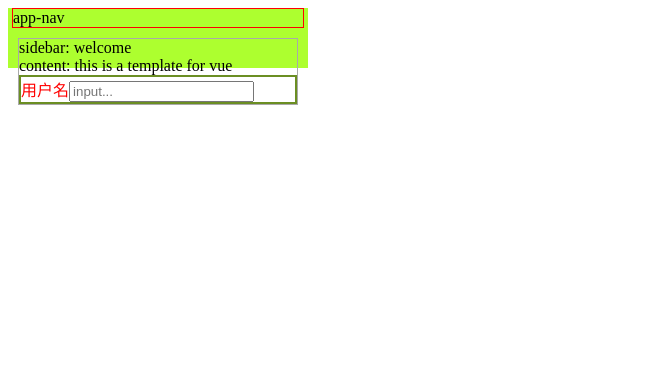
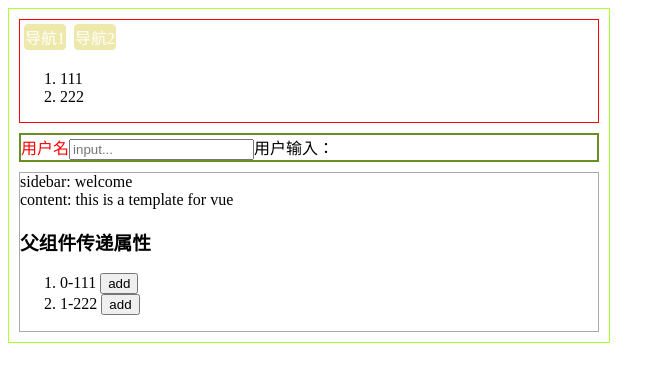
Before and after one commit to yunyixin/vue-demo, a Vue app: page / in a window 1280 px wide. Shown: the top 382 px of the page, without its empty margins (0-665 px from the left). Built offline with nearby package versions, Linux system fonts and the light colour scheme.

Commit message:
feat(): add componnent

```diff
--- a/package.json
+++ b/package.json
@@ -5,7 +5,9 @@
   "main": "index.js",
   "scripts": {
     "start": "NODE_ENV=development webpack-dev-server --hot",
-    "test": "echo \"Error: no test specified\" && exit 1"
+    "test": "echo \"Error: no test specified\" && exit 1",
+    "lint": "eslint src",
+    "precommit": "npm run lint"
   },
   "author": "yunyixin",
   "license": "ISC",
--- a/src/App.vue
+++ b/src/App.vue
@@ -1,35 +1,87 @@
 <template>
     <div id="app">
-        <div class="nav"> app-nav </div>
+        <div class="nav">
+            <!-- 单组件必须小写，不能自闭合 -->
+            <nav-bar></nav-bar>
+            <ol>
+                <todo-item
+                        v-for="(item, index) in lists"
+                        v-bind:list="item"
+                        v-bind:key="index">
+                </todo-item>
+            </ol>
+        </div>
+        <div class="input">
+            <normal-input></normal-input>
+        </div>
         <div class="view">
             <div> sidebar: {{msg}}</div>
             <div>content: {{content}}</div>
-            <normal-input></normal-input>
+            <list :lists="lists" title="父组件传递属性" @click="onAdd"></list>
         </div>
     </div>
 
 </template>
 
 <script>
-  import normalInput from './components/input.vue';
+  import Vue from 'vue';
+  import NormalInput from './components/input.vue';
+  import NavBar from './components/navbar.vue';
+  import List from './components/list.vue';
+
+  console.log('vue', Vue.component());
+
+  // 定义组件构造器
+  // const MyComponent = Vue.extend({/* 选项 */});
+
+  // 注册全局组件
+  Vue.component('todo-item', {
+    template: '<li>{{list.text}}</li>',
+    props: ['list']
+  });
+
+  /* Vue.component('user-input', {
+   functional: true, // 函数化组件
+   render: function(createElement, context) {
+
+   },
+   props: {}
+   });*/
 
   export default{
     name: 'app',
+
     data() {
       return {
         msg: 'welcome',
-        content: 'this is a template for vue'
+        content: 'this is a template for vue',
+        lists: [{
+          text: '111'
+        }, {
+          text: '222'
+        }]
       };
     },
-    components: {normalInput}
+
+    methods: {
+      onAdd() {
+        this.lists.push({text: '新增'});
+      }
+    },
+
+    components: {NormalInput, NavBar, List}
   };
 </script>
 
-<style>
+<style lang="scss">
     #app {
-        width: 300px;
-        height: 60px;
-        background: greenyellow;
+        width: 600px;
+        height: 100%;
+        border: 1px solid greenyellow;
+
+        & > div {
+            margin: 10px;
+        }
     }
 
     .nav {
--- a/src/components/input.vue
+++ b/src/components/input.vue
@@ -1,7 +1,14 @@
 <template>
     <div class="custom-input">
         <label>{{label}}</label>
-        <input placeholder="input...">
+        <!--
+            相当于以下的语法糖：
+            <input v-bind:value="name" v-on:input="name = $event.target.value">
+            在组件中相当于
+            <foo v-bind:value="name" v-on:input="name = arguments[0]"></foo>
+        -->
+        <input placeholder="input..." v-model="value">
+        <span>用户输入： {{value}}</span>
     </div>
 </template>
 
@@ -9,7 +16,8 @@
   export default {
     data() {
       return {
-        label: '用户名'
+        label: '用户名',
+        value: ''
       };
     }
   };
--- /dev/null
+++ b/src/components/list.vue
@@ -0,0 +1,35 @@
+<template>
+    <div class="list">
+        <h3>{{title}}</h3>
+        <ol>
+            <li v-for="(item, index) in lists">
+                {{index}}-{{item.text}} <button @click="onAdd">add</button>
+            </li>
+        </ol>
+    </div>
+</template>
+
+<script>
+
+  export default {
+
+    props: {
+      lists: {type: Array},
+      title: {type: String, default: '列表标题'}
+    },
+
+    methods: {
+      onAdd() {
+        this.$emit('click');
+      }
+    }
+  };
+</script>
+
+
+<style lang="scss">
+    .list {
+        list-style: none;
+    }
+
+</style>
--- /dev/null
+++ b/src/components/navbar.vue
@@ -0,0 +1,44 @@
+<!-- 单文件组件 -->
+<template>
+    <div class="navbar">
+        <div v-for="(nav, index) in navs" class="navbar_item" @click="onClick">
+            {{nav.text}}
+        </div>
+    </div>
+</template>
+
+<script>
+
+  export default{
+
+    data() {
+      return {
+        navs: [{
+          text: '导航1'
+        }, {
+          text: '导航2'
+        }]
+      };
+    },
+
+    methods: {
+      onClick() {
+        alert('跳转...');
+      }
+    }
+  };
+</script>
+
+<style lang="scss">
+    .navbar {
+        display: flex;
+
+        &_item {
+            margin: 4px;
+            color: #fff;
+            border: 1px solid palegoldenrod;
+            border-radius: 4px;
+            background: palegoldenrod;
+        }
+    }
+</style>
--- a/src/main.js
+++ b/src/main.js
@@ -8,3 +8,9 @@ new Vue({
   el: '#app',
   render: h => h(App)
 });
+
+/*
+ const app = new Vue({
+    render: (h) => h(App)
+ }).$mount('#app')
+ */
--- a/webpack.config.js
+++ b/webpack.config.js
@@ -9,7 +9,7 @@ const env = require('./env');
 
 module.exports = {
 
-  devtool: 'inline-source',
+  devtool: '#eval-source-map', // '#source-map',
 
   entry: {
     app: './src/main.js',
@@ -25,7 +25,10 @@ module.exports = {
 
   resolve: {
     extensions: ['.js', '.vue'],
-    modules: ['node_modules', 'src']
+    modules: ['node_modules', 'src'],
+    alias: {
+      'vue': 'vue/dist/vue.common.js',
+    }
   },
 
   module: {
```
Also changed, not shown: .eslintrc.js.
